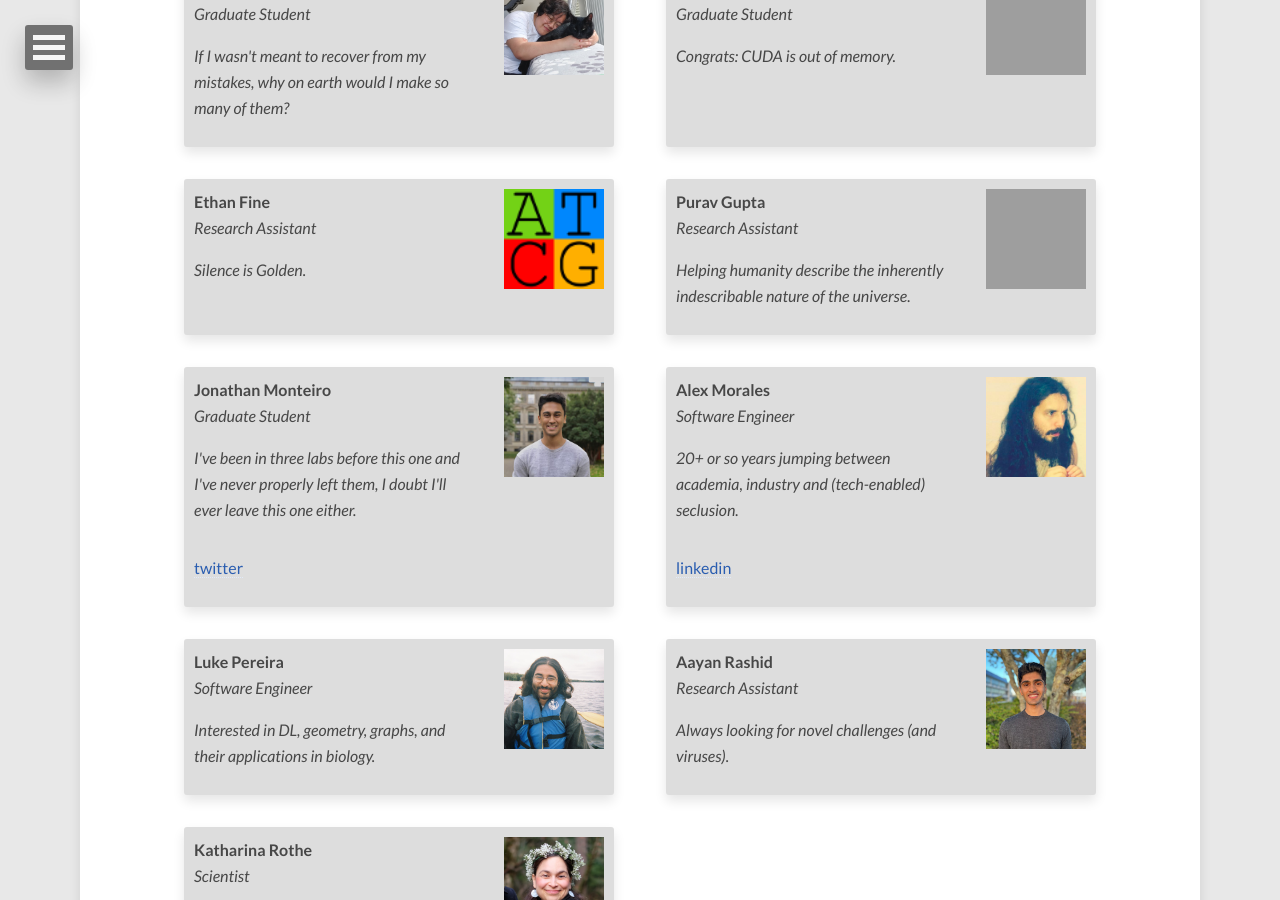
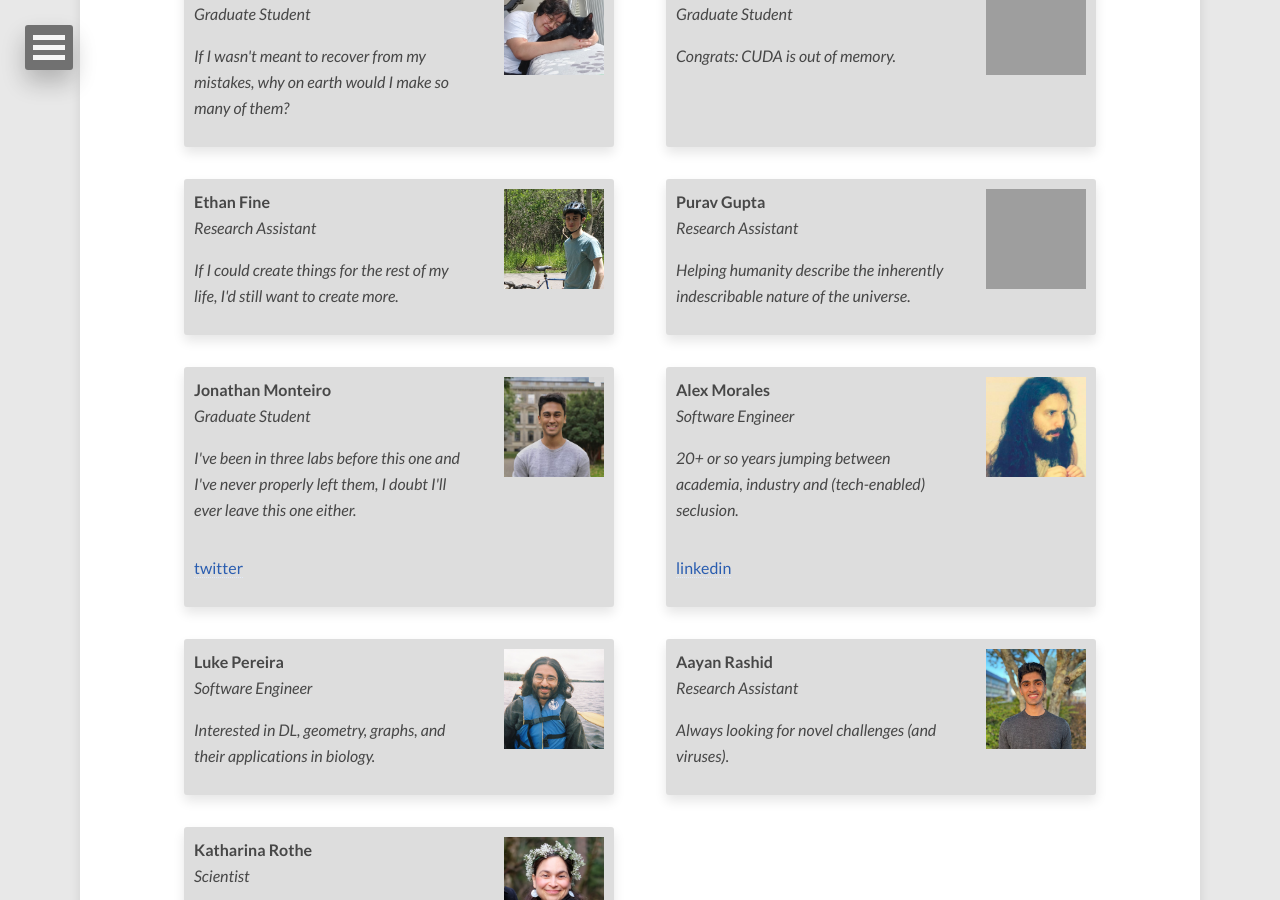
Before and after one commit to RNAlab/RNAlab, a Jekyll site: the page built from team.md, in a window 1280 px wide and 900 px high, scrolled down 945 px, cut to the strip 0-900 px from the top of the window. Built offline with Jekyll 4.4.1, drawn with Linux system fonts in a browser that asks for light colours; nearby versions of some CDN libraries; grey boxes are pictures that could not be loaded.

Commit message:
Add Ethan's image and blurb (#3)

```diff
--- a/_data/team.yml
+++ b/_data/team.yml
@@ -31,8 +31,8 @@
 
 - name: Ethan Fine
   current: true
-  image: atcg.png
-  blurb: Silence is Golden.
+  image: ef_og.png
+  blurb: If I could create things for the rest of my life, I'd still want to create more.
   role: Research Assistant
 
 - name: Purav Gupta
```
Also changed, not shown: images/hu/ef_og.png (added).
